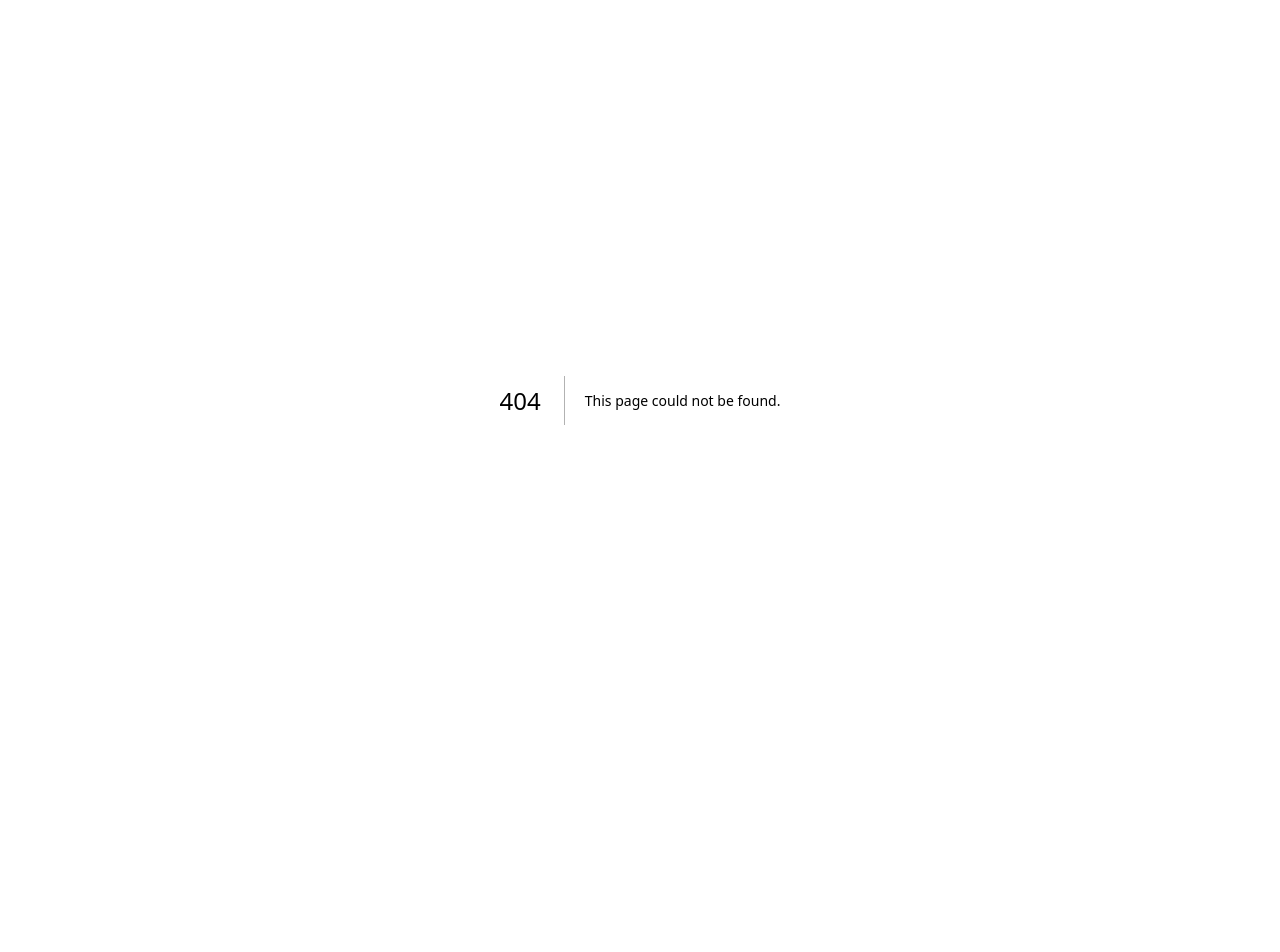
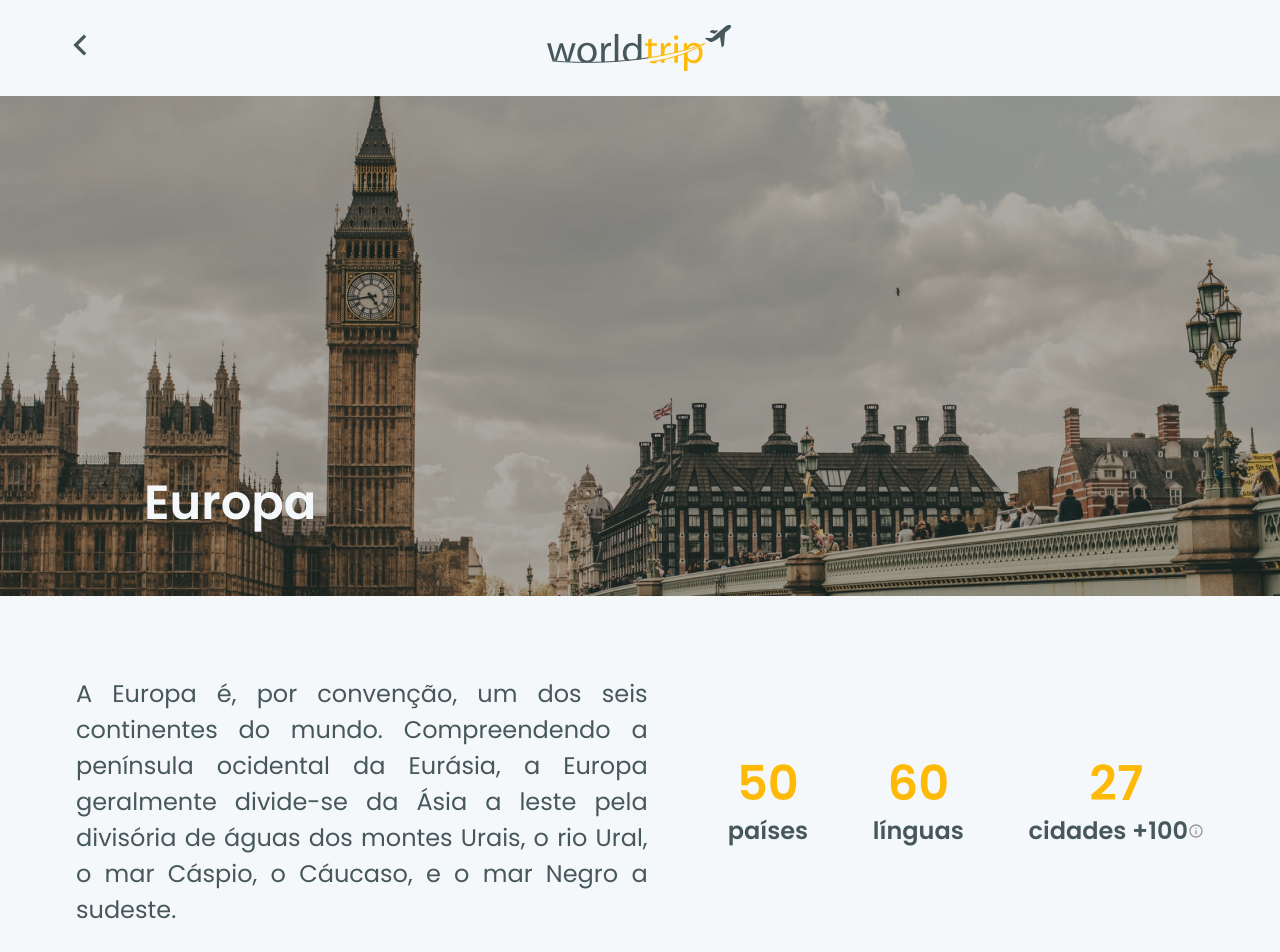
Before and after one commit to sampaiocode/ignite-reactjs-desafios, a Next.js app in the folder desafio-06-interface-com-chakra-ui/: page /continent/1 in a window 1280 px wide. Before the commit this address had no page. Shown: the top 952 px of the page. Before the commit the page ends 800 px from the top, so only its background shows below. Built offline with nearby package versions, Linux system fonts and the light colour scheme.

Commit message:
feat: criando página de continente - desafio 06

```diff
--- a/desafio-06-interface-com-chakra-ui/package.json
+++ b/desafio-06-interface-com-chakra-ui/package.json
@@ -17,6 +17,7 @@
     "next": "13.0.0",
     "react": "18.2.0",
     "react-dom": "18.2.0",
+    "react-icons": "^4.6.0",
     "sass": "^1.56.1",
     "swiper": "^8.4.4"
   },
--- /dev/null
+++ b/desafio-06-interface-com-chakra-ui/src/components/ContinentBanner.tsx
@@ -0,0 +1,22 @@
+import { Flex, Heading } from '@chakra-ui/react';
+
+export function ContinentBanner() {
+  return (
+    <Flex
+      w="100%"
+      h="500px"
+      px="36"
+      py="16"
+      bgImage="url(/banner-europe.png)"
+      bgPosition="center"
+      bgRepeat="no-repeat"
+      bgSize="cover"
+      align="flex-end"
+      justify="flex-start"
+    >
+      <Heading fontSize="5xl" fontWeight="semibold" color="gray.50">
+        Europa
+      </Heading>
+    </Flex>
+  );
+}
--- a/desafio-06-interface-com-chakra-ui/src/components/Header.tsx
+++ b/desafio-06-interface-com-chakra-ui/src/components/Header.tsx
@@ -1,9 +1,40 @@
-import { Flex, Image } from '@chakra-ui/react';
+import Link from 'next/link';
+import Head from 'next/head';
+import { useRouter } from 'next/router';
+import { Flex, Grid, Icon, Image } from '@chakra-ui/react';
+
+import { RiArrowLeftSLine } from 'react-icons/ri';
 
 export function Header() {
+  const { asPath } = useRouter();
+  const offHomePage = asPath !== '/';
+
   return (
-    <Flex as="header" w="100%" h="24" px="1rem" mx="auto" align="center" justify="center">
-      <Image src="/logo.svg" w="185px" alt="Logo do WordlTrip" />
-    </Flex>
+    <>
+      <Head>
+        <title>Europe | WorldTrip</title>
+      </Head>
+
+      <Flex as="header" w="100%" h="24" px="1rem" mx="auto" align="center" justify="center">
+        <Grid
+          w="100%"
+          h="100%"
+          maxW="1160px"
+          mx="auto"
+          templateColumns="repeat(3, 1fr)"
+          alignItems="center"
+          justifyContent="center"
+          alignSelf="start"
+        >
+          {offHomePage && (
+            <Link href="/">
+              <Icon as={RiArrowLeftSLine} fontSize="40" justifySelf="start" />
+            </Link>
+          )}
+
+          <Image src="/logo.svg" w="185px" alt="Logo do WordlTrip" justifySelf="center" />
+        </Grid>
+      </Flex>
+    </>
   );
 }
--- /dev/null
+++ b/desafio-06-interface-com-chakra-ui/src/components/Infos/ButtonInfo.tsx
@@ -0,0 +1,27 @@
+import * as Popover from '@chakra-ui/react';
+import { RiInformationLine } from 'react-icons/ri';
+
+export function ButtonInfo() {
+  return (
+    <Popover.Popover>
+      <Popover.PopoverTrigger>
+        <span>
+          <Popover.Icon
+            as={RiInformationLine}
+            w="16px"
+            h="16px"
+            cursor="pointer"
+            color="gray.300"
+          />
+        </span>
+      </Popover.PopoverTrigger>
+      <Popover.PopoverContent bg="yellow.400" color="gray.600">
+        <Popover.PopoverArrow bg="yellow.400" />
+        <Popover.PopoverCloseButton />
+        <Popover.PopoverBody fontSize="lg" fontWeight="normal">
+          Paris, Europa, Chile, Canadá, China
+        </Popover.PopoverBody>
+      </Popover.PopoverContent>
+    </Popover.Popover>
+  );
+}
--- /dev/null
+++ b/desafio-06-interface-com-chakra-ui/src/components/Infos/index.tsx
@@ -0,0 +1,36 @@
+import { Flex, Heading, Text } from '@chakra-ui/react';
+import { ButtonInfo } from './ButtonInfo';
+
+export function Infos() {
+  return (
+    <Flex align="center" justify="space-between">
+      <Flex direction="column" align="center">
+        <Heading fontSize="5xl" fontWeight="semibold" color="yellow.400">
+          50
+        </Heading>
+        <Text fontSize="2xl" fontWeight="semibold" color="gray.600">
+          países
+        </Text>
+      </Flex>
+
+      <Flex direction="column" align="center">
+        <Heading fontSize="5xl" fontWeight="semibold" color="yellow.400">
+          60
+        </Heading>
+        <Text fontSize="2xl" fontWeight="semibold" color="gray.600">
+          línguas
+        </Text>
+      </Flex>
+
+      <Flex direction="column" align="center">
+        <Heading fontSize="5xl" fontWeight="semibold" color="yellow.400">
+          27
+        </Heading>
+        <Text fontSize="2xl" fontWeight="semibold" color="gray.600">
+          cidades +100
+          <ButtonInfo />
+        </Text>
+      </Flex>
+    </Flex>
+  );
+}
--- /dev/null
+++ b/desafio-06-interface-com-chakra-ui/src/pages/continent/[slug].tsx
@@ -0,0 +1,26 @@
+import { Flex, Grid, Text } from '@chakra-ui/react';
+
+import { ContinentBanner } from '../../components/ContinentBanner';
+import { Header } from '../../components/Header';
+import { Infos } from '../../components/Infos';
+
+export default function Continent() {
+  return (
+    <Flex direction="column">
+      <Header />
+      <ContinentBanner />
+
+      <Flex maxW="1160px" mx="auto" px="1rem" direction="column">
+        <Grid templateColumns="1.2fr 1fr" my="20" gap={20}>
+          <Text fontSize="2xl" color="gray.600" textAlign="justify">
+            A Europa é, por convenção, um dos seis continentes do mundo. Compreendendo a península
+            ocidental da Eurásia, a Europa geralmente divide-se da Ásia a leste pela divisória de
+            águas dos montes Urais, o rio Ural, o mar Cáspio, o Cáucaso, e o mar Negro a sudeste.
+          </Text>
+
+          <Infos />
+        </Grid>
+      </Flex>
+    </Flex>
+  );
+}
```
Also changed, not shown: desafio-06-interface-com-chakra-ui/public/banner-europe.png (added), 1 other file (tests, documents, lock files or other folders).
